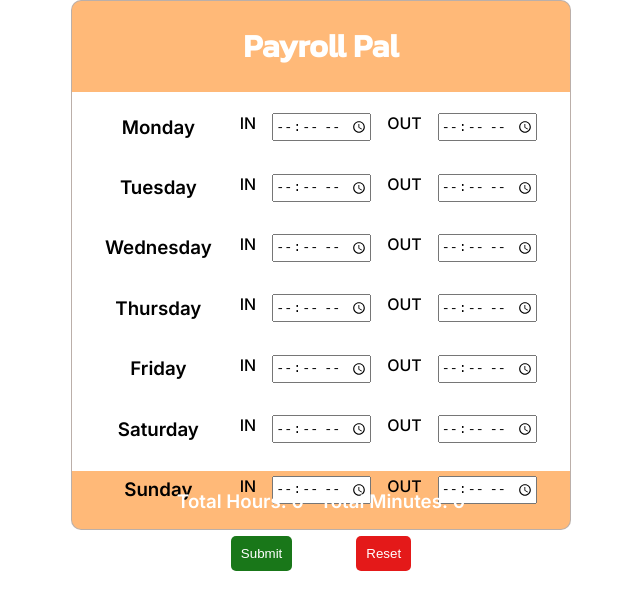
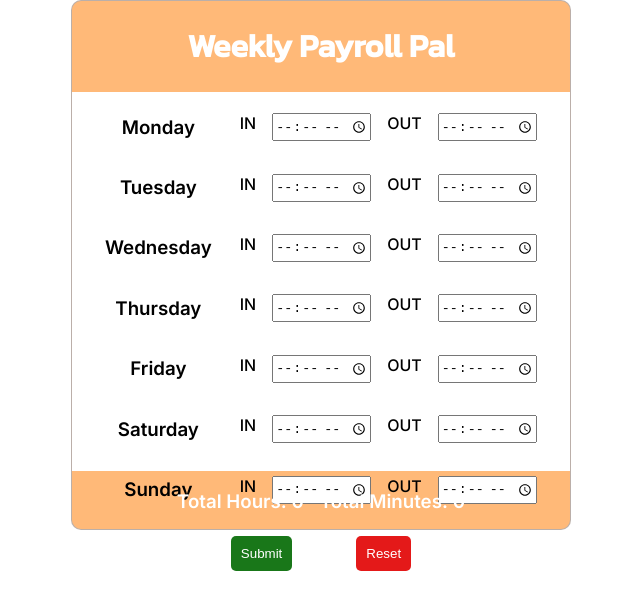
Before and after one commit to llam722/payroll-pal, a React (Create React App) app in the folder payroll-pal-extension/: page / in a window 1280 px wide. Shown: the top 610 px of the page, without its empty margins (319-959 px from the left). Built offline with nearby package versions, Linux system fonts and the light colour scheme.

Commit message:
update header

```diff
--- a/payroll-pal-extension/src/App.tsx
+++ b/payroll-pal-extension/src/App.tsx
@@ -55,7 +55,7 @@ export default function App() {
 
   return (
     <div className="App">
-      <h1 className="App-header">Payroll Pal</h1>
+      <h1 className="App-header">Weekly Payroll Pal</h1>
       <div
         style={{
           backgroundColor: "white",
```
